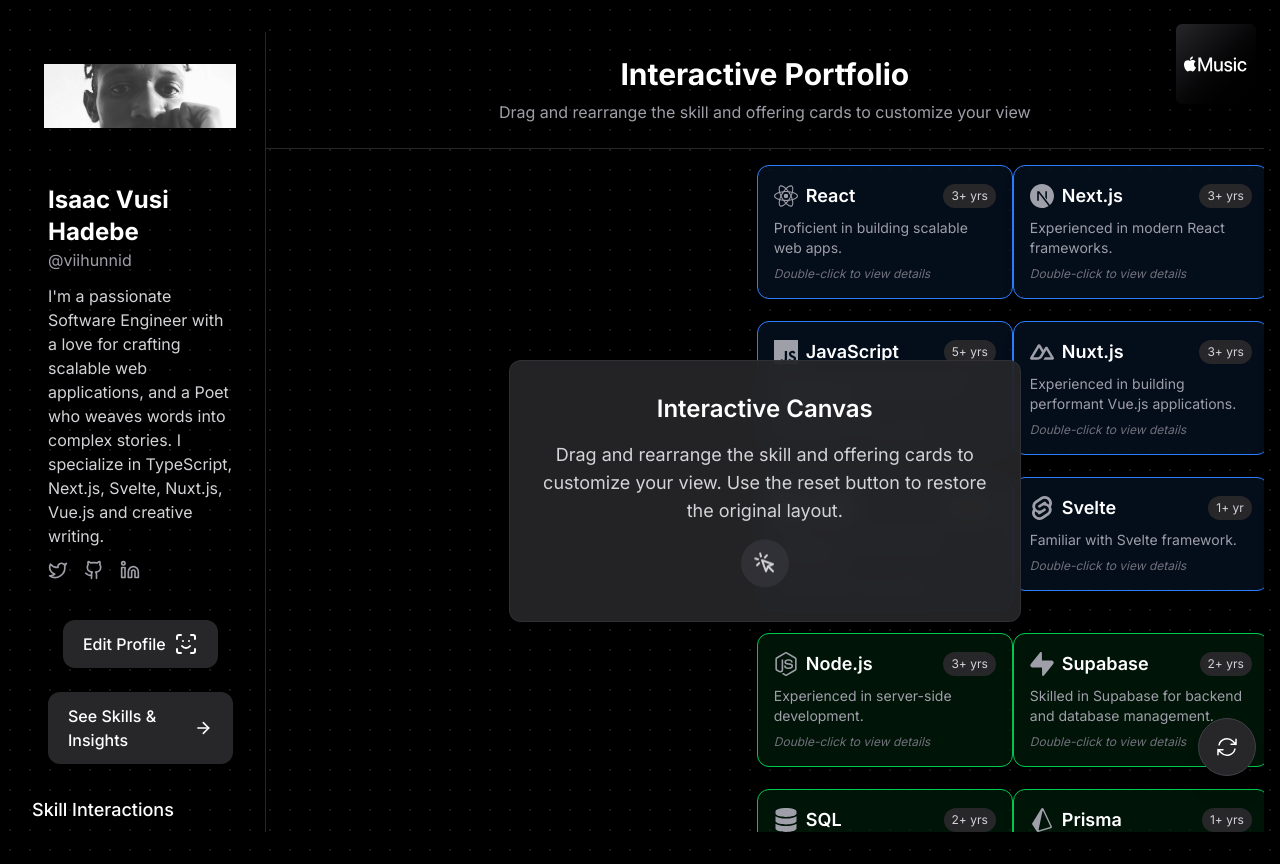
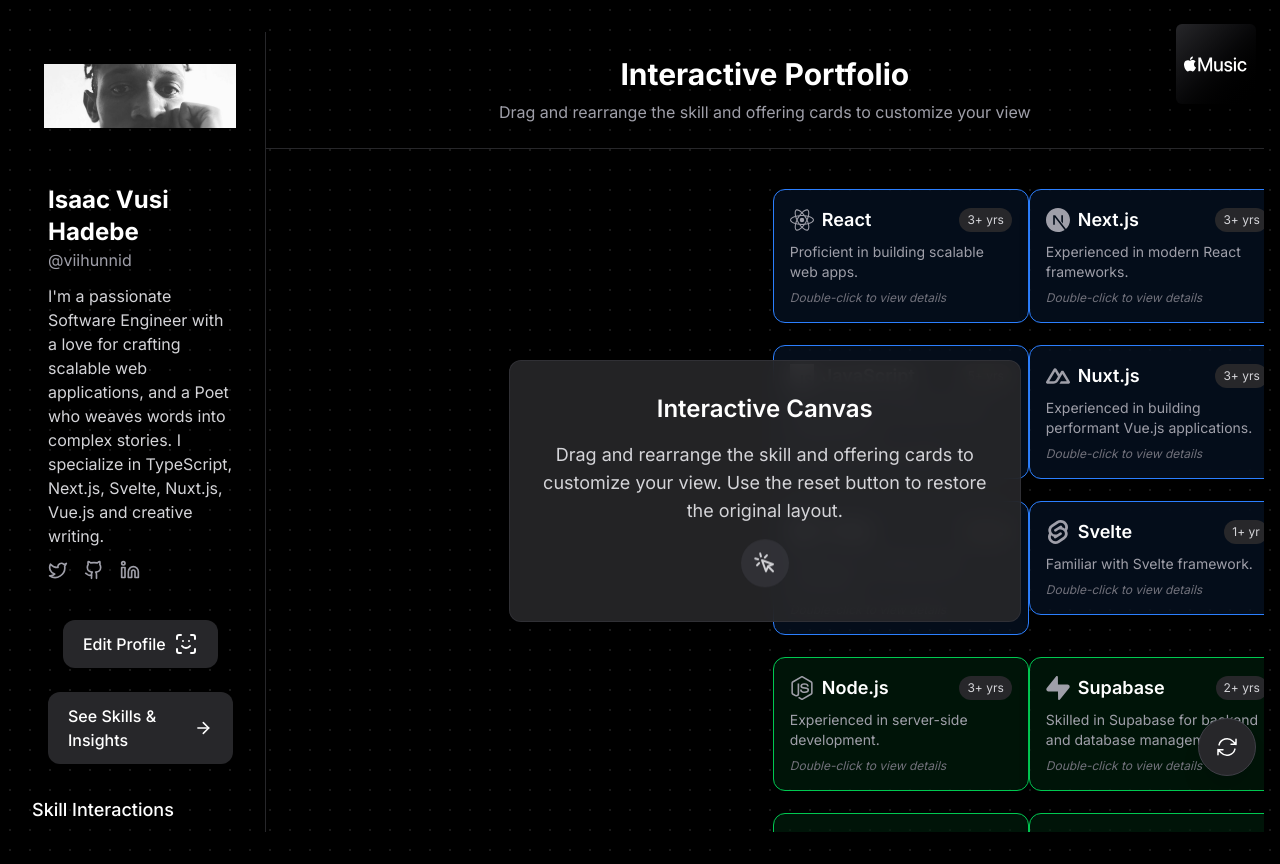
Before and after one commit to Vii-Hunnid/portfolio-site, a Next.js app: page /portfolio in a window 1280 px wide. Built offline with nearby package versions, Linux system fonts and the light colour scheme.

Commit message:
fix: center cards within Interactive Portfolio content area
- Update container width calculation to use actual 80% content area
- Add proper padding to canvas container for centered positioning
- Ensure grid centering works correctly for all screen sizes

```diff
--- a/app/portfolio/page.tsx
+++ b/app/portfolio/page.tsx
@@ -65,8 +65,9 @@
     let startY: number;
 
     if (width >= 1024) {
-      // Desktop: 80% width for content area
-      containerWidth = width * 0.75; // Use 75% to leave some margin
+      // Desktop: Calculate available width for the 80% content area
+      const contentAreaWidth = width * 0.8; // 80% of screen for content
+      containerWidth = contentAreaWidth - 32; // Subtract padding
       columns = Math.floor(containerWidth / (cardWidth + gap));
       columns = Math.max(2, Math.min(columns, 4));
       startX = 16;
@@ -643,7 +644,7 @@
         {/* Canvas Area */}
         <div className="flex-1 relative overflow-hidden">
           <div
-            className="absolute inset-0"
+            className="absolute inset-0 p-6"
             style={{
               width: '100%',
               height: `${calculateCanvasHeight()}px`
```
